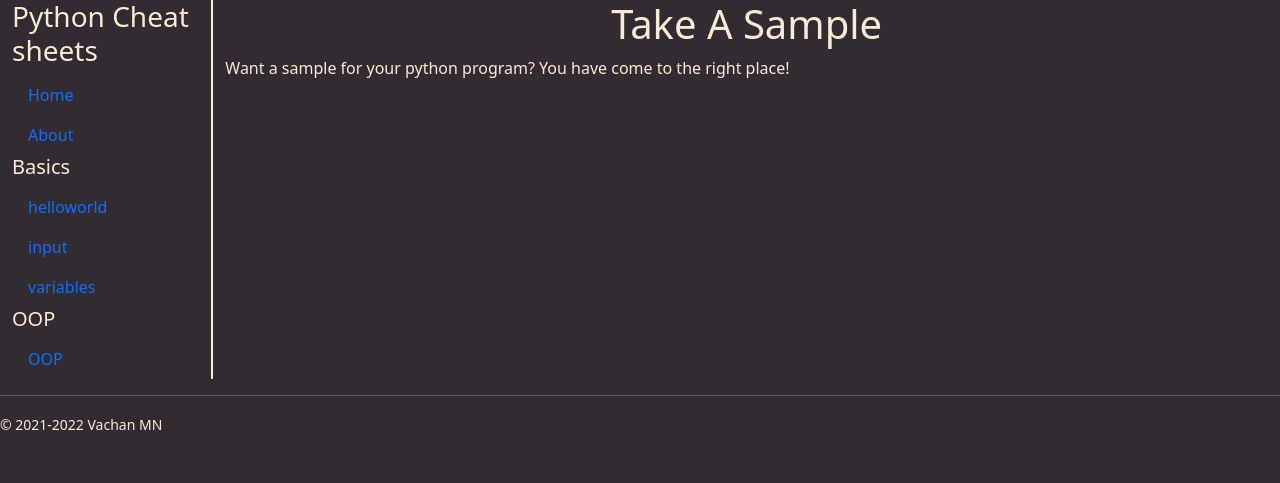
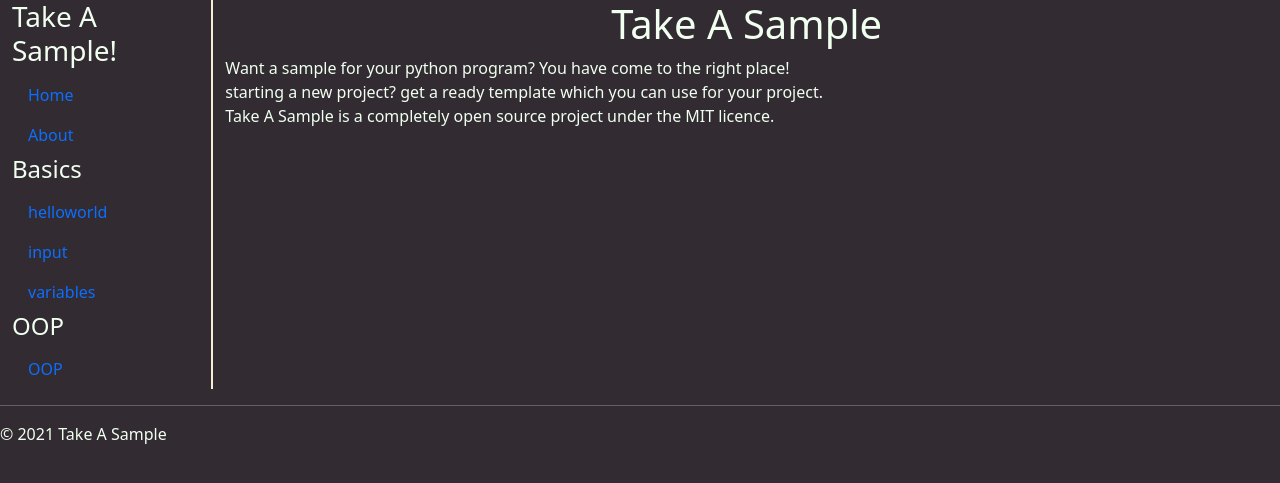
Before and after one commit to TakeASample/TakeASample, a Flask app: page / in a window 1280 px wide. Shown: the top 483 px of the page. Run offline with Flask 2, Linux system fonts and the light colour scheme.

Commit message:
added licence, readme, fixed copyright

```diff
--- a/static/stylesheet.css
+++ b/static/stylesheet.css
@@ -1,6 +1,6 @@
 .body {
     background-color: #322C32;
-    color: antiquewhite;
+    color: honeydew;
 }
 
 .LayoutFooter {
--- a/templates/about.html
+++ b/templates/about.html
@@ -2,7 +2,7 @@
 {% block title %}About{% endblock %}
 {% block content %}
     <div class="AboutInfo">
-        <h2> About this project </h2>
+        <h2 align="center"> About this project </h2>
         <p> The project is a way to help programmers with code samples and explanations so if anyone was starting a new project, they would have a ready template which they can use.<br> Currently we are working with <strong>Python</strong> but we are planning other languages soon. <br> This website run using Python-flask on heroku. If you feel like you can help then please contribute to our work with a pull request on our <a href="https://github.com/TakeASample/TakeASample">GitHub page</a> <br> Found an issue? create an issue on our <a href="https://github.com/TakeASample/TakeASample">GitHub page </a>
         <div class="container-fluid">
             <div class="row">
--- a/templates/index.html
+++ b/templates/index.html
@@ -3,6 +3,10 @@
 {% block content %}
     <div class="IndexInfo">
         <h1 align="center"> Take A Sample </h1>
-        <p> Want a sample for your python program? You have come to the right place!</p>
+        <p >
+            Want a sample for your python program? You have come to the right place! <br>
+            starting a new project? get a ready template which you can use for your project. <br>
+            Take A Sample is a completely open source project under the MIT licence.<br>
+        </p>
     </div>
 {% endblock %}
--- a/templates/layout.html
+++ b/templates/layout.html
@@ -10,7 +10,7 @@
         <div class="container-fluid">
             <div class="row">
 		    <div class="col-md-2" style="border-right: 2px solid antiquewhite;">
-                <h3>Python Cheat sheets</h3>
+                <h3>Take A Sample!</h3>
 			    <ul class="nav flex-column nav-pills">
 				    <li class="nav-item">
 					    <a class="nav-link" href="/">Home</a>
@@ -18,14 +18,14 @@
 				    <li class="nav-item">
 					    <a class="nav-link" href="/about">About</a>
 				    </li>
-                    <h5> Basics </h5>
+                    <h4> Basics </h4>
                     {% for md in get_mds('python/basics') %}
 				    <li class="nav-item">
                     {% set md_sec = "python/basics/"+md %}
 					    <a class="nav-link" href="{{ url_for('b', section=md_sec) }}">{{md}}</a>
 				    </li>
                     {% endfor %}
-                    <h5> OOP </h5>
+                    <h4> OOP </h4>
                     {% for md in get_mds('python/oop') %}
 				    <li class="nav-item">
                     {% set md_sec = "python/oop/"+md %}
@@ -44,10 +44,8 @@
 
 
     <hr>
-    <footer class="LayoutFooter">
-        <p>
-        <small>&copy; 2021-2022 Vachan MN</small><br>
-        </p>
+    <footer>
+        <p> &copy; 2021 Take A Sample </p>
     </footer>
 
     <script src="https://cdn.jsdelivr.net/npm/bootstrap@5.0.2/dist/js/bootstrap.bundle.min.js" integrity="sha384-MrcW6ZMFYlzcLA8Nl+NtUVF0sA7MsXsP1UyJoMp4YLEuNSfAP+JcXn/tWtIaxVXM" crossorigin="anonymous"></script>
```
Also changed, not shown: README.md (added), 1 other file.
